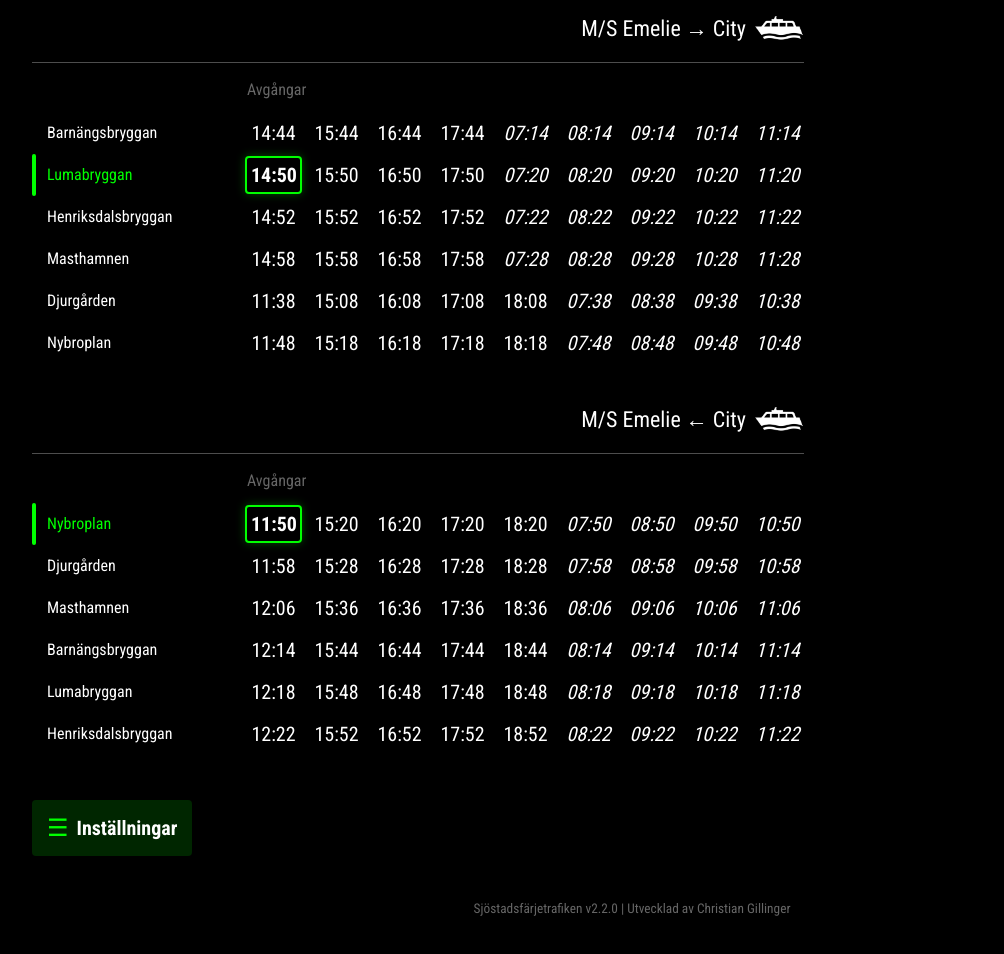
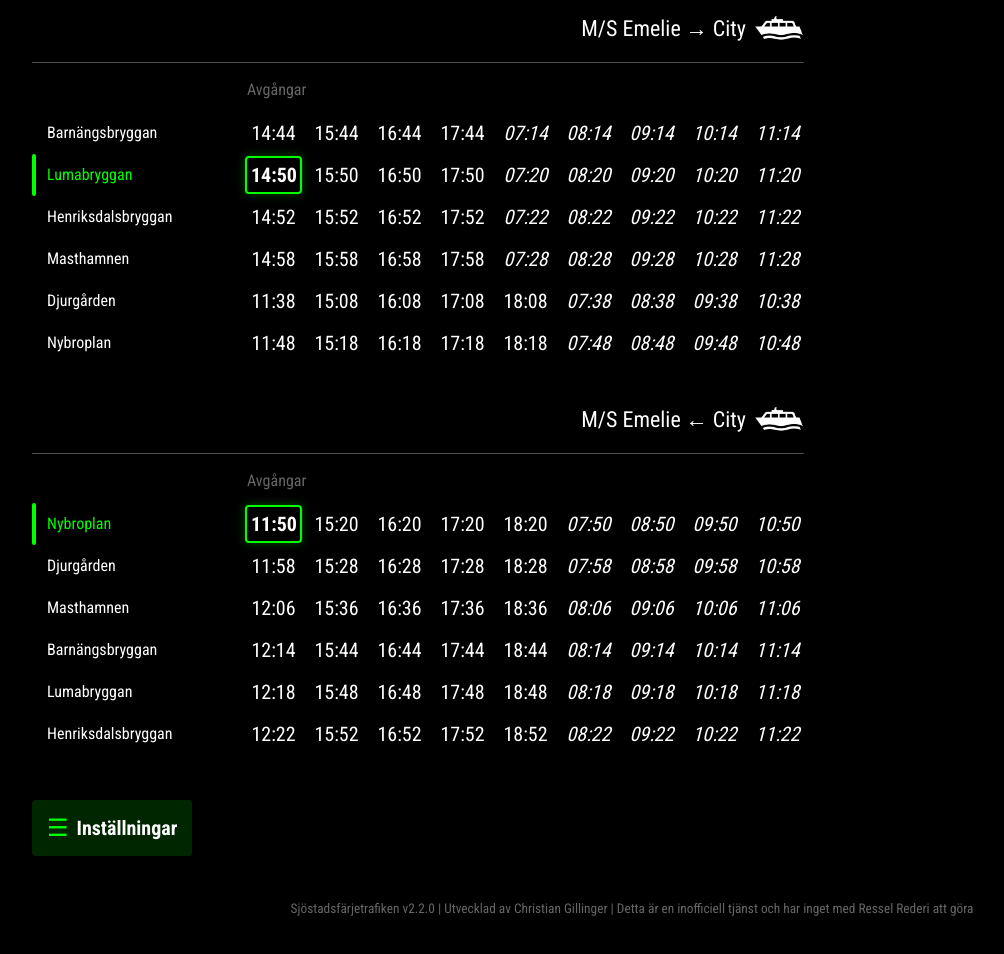
Before and after one commit to cgillinger/ressel-static, a plain HTML site: page index.html in a window 1280 px wide. Shown: the part 341-1295 px from the top of the page, without its empty margins (8-1012 px from the left). Drawn offline with Linux system fonts and the light colour scheme.

```diff
--- a/index.html
+++ b/index.html
@@ -121,7 +121,7 @@
     <!-- Version Information -->
     <footer role="contentinfo">
         <small>
-            Sjöstadsfärjetrafiken v2.2.0 | Utvecklad av Christian Gillinger
+            Sjöstadsfärjetrafiken v2.2.0 | Utvecklad av Christian Gillinger | Detta är en inofficiell tjänst och har inget med Ressel Rederi att göra
         </small>
     </footer>
 </body>
```
